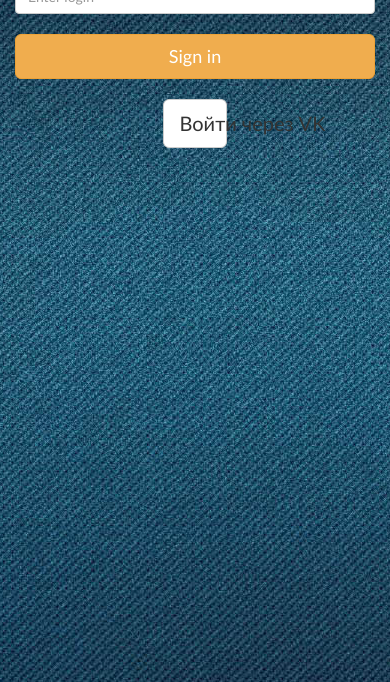
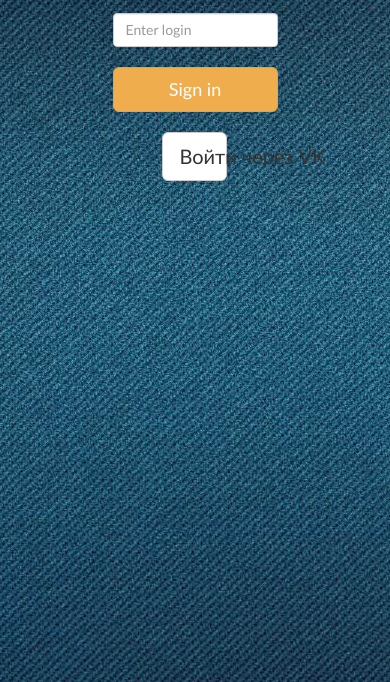
Before and after one commit to dmishchuk/4th-month, a website: page public/index.html in a window 390 px wide. Shown: the part 162-844 px from the top of the page. Drawn offline with nearby package versions, Linux system fonts and the light colour scheme; no server answers.

Commit message:
+ normal sing-in position

```diff
--- a/public/index.html
+++ b/public/index.html
@@ -53,8 +53,8 @@
 
 
     <div class="container login-position" ng-controller="LoginController">
-
-        <form class="form-signin" role="form">
+        <div class="row">
+            <form class="form-signin col-xs-6 col-sm-6 col-md-6 col-xs-offset-3 col-sm-offset-3 col-md-offset-3" role="form">
                 <h2 class="form-signin-heading sing-in-position">Please sign in</h2>
                 <br>
                 <input type="text" class="form-control usernameInput1" placeholder="Enter login" ng-model="data.login" enter>
@@ -62,10 +62,10 @@
                 <button class="btn btn-lg btn-warning btn-block" type="submit">Sign in</button>
                 <br>
                 <div class="row">
-                <a id="VK-enter" class="btn btn-default btn-lg col-xs-2 col-sm-2 col-md-2 col-xs-offset-5 col-sm-offset-5 col-md-offset-5" href="/auth/vk/callback" role="button">Войти через VK</a>
+                    <a id="VK-enter" class="btn btn-default btn-lg col-xs-4 col-sm-4 col-md-4 col-xs-offset-4 col-sm-offset-4 col-md-offset-4" href="/auth/vk/callback" role="button">Войти через VK</a>
                 </div>
             </form>
-
+        </div>
     </div>
 
 
```
Lines whose indentation alone changed are shown as unchanged.
